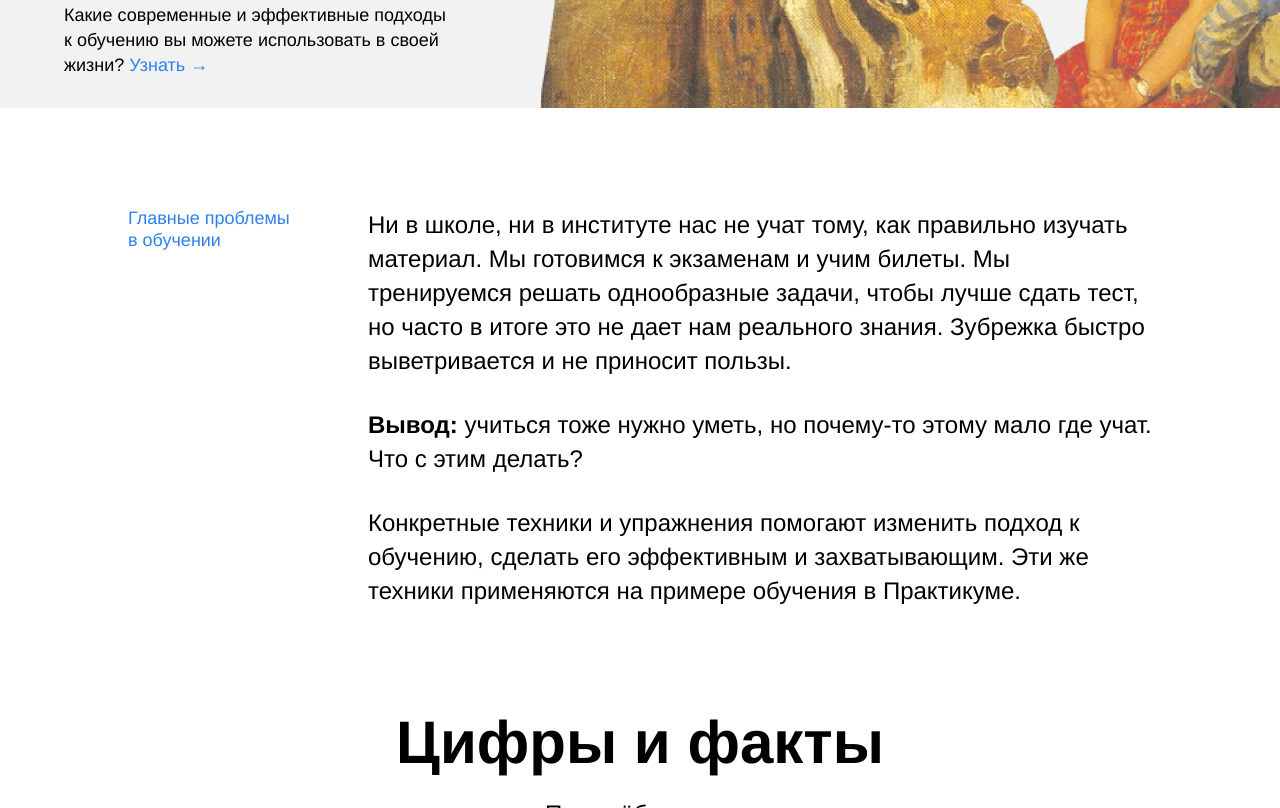
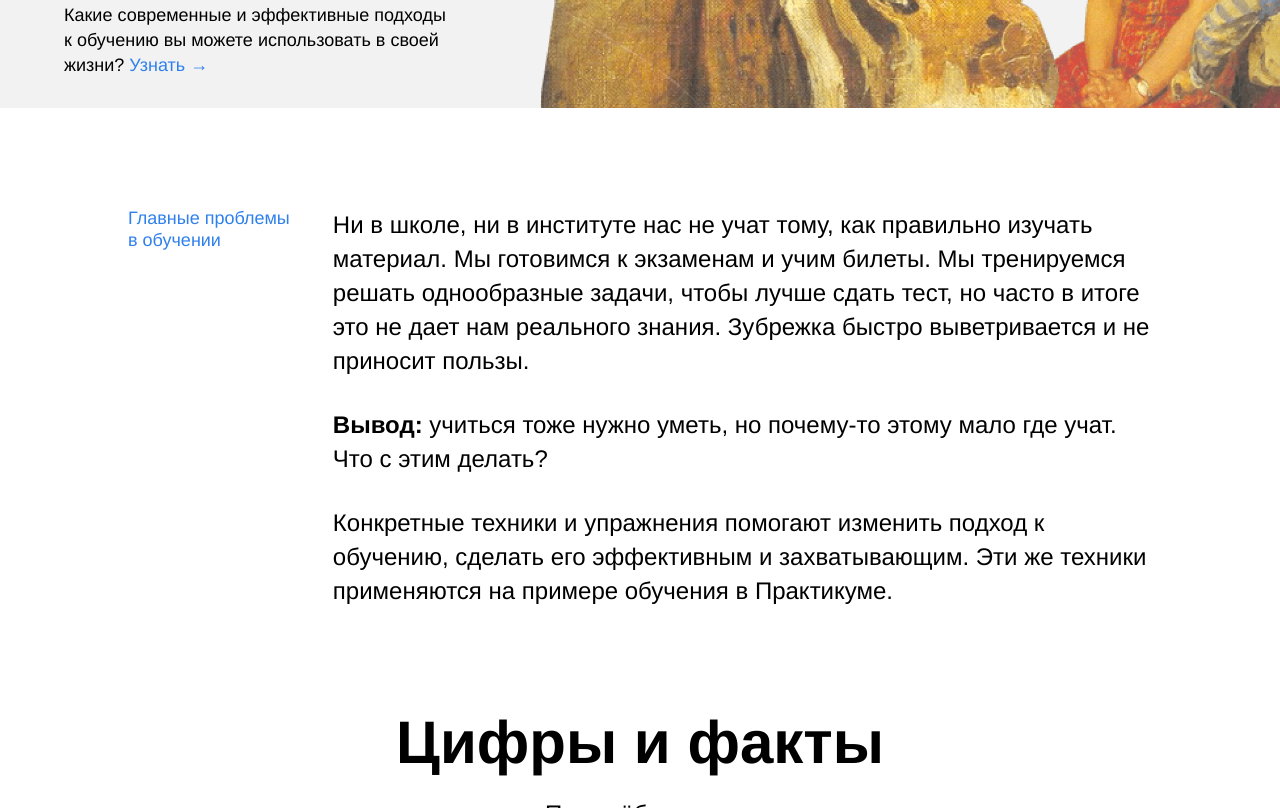
Before and after one commit to yulieyv/how-to-learn, a plain HTML site: page index.html in a window 1280 px wide. Shown: the part 648-1456 px from the top of the page. Drawn offline with Linux system fonts and the light colour scheme.

Commit message:
Все замечания исправлены

```diff
--- a/styles/style.css
+++ b/styles/style.css
@@ -108,7 +108,7 @@
 
 .two-columns__main-text {
   width: 80%;
-  max-width: 784px;
+  min-width: 784px;
 }
 
 .two-columns__paragraph {
```
